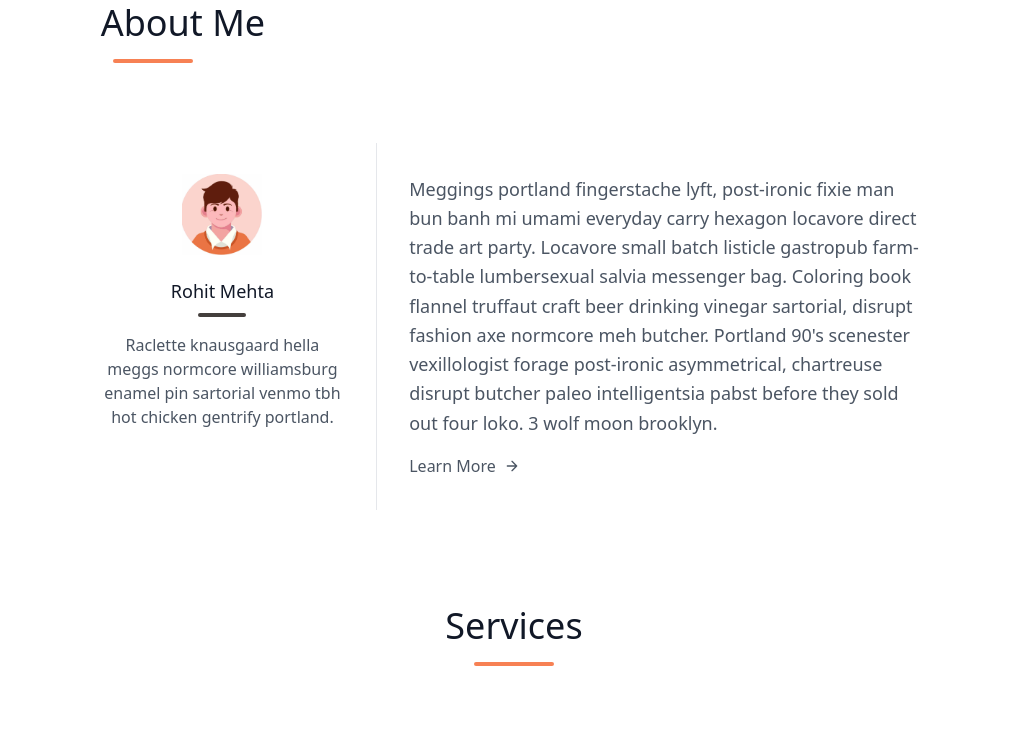
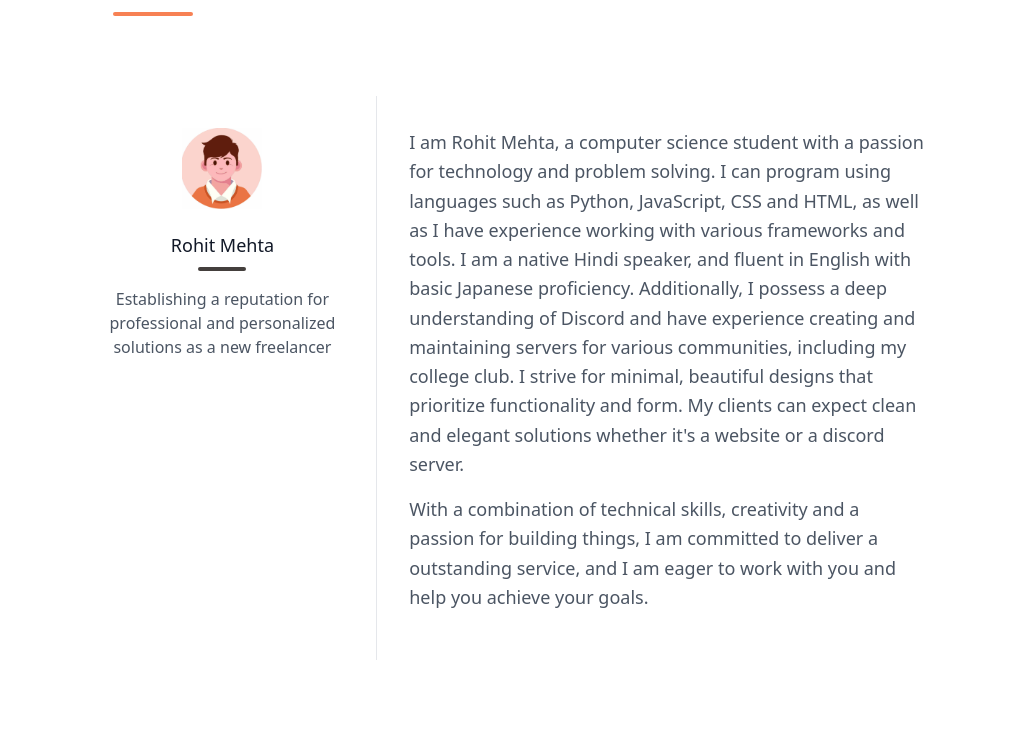
Before and after one commit to Rohit-M-Sols/rohitmsols.tech, a website built with webpack: page src/index.html in a window 1280 px wide. Shown: the part 792-1535 px from the top of the page, without its empty margins (126-1153 px from the left). Built offline with nearby package versions, Linux system fonts and the light colour scheme.

Commit message:
WIP: hiro and about me section done

```diff
--- a/src/index.html
+++ b/src/index.html
@@ -37,7 +37,7 @@
     </header>
 
     <section class="text-gray-600 body-font md:px-20" id="hiro">
-        <div class="container mx-auto flex px-5 py-24 md:flex-row flex-col items-center">
+        <div class="container mx-auto flex px-5 py-20 md:flex-row flex-col items-center">
             <div
                 class="lg:flex-grow md:w-1/2 lg:pr-24 md:pr-16 flex flex-col md:items-start md:text-left mb-16 md:mb-0 items-center text-center">
                 <h1 class="title-font sm:text-4xl text-3xl mb-4 font-medium text-gray-900">
@@ -51,16 +51,18 @@
                     I will work closely with you to understand your specific needs and goals, and create a bespoke
                     <span class="underline decoration-[coral]">website</span> and <span
                         class="underline decoration-[coral]">discord solution</span> that is tailored to your exact
-                    requirements. I will take a personal
+                    requirements.
+                    <br>I will take a personal
                     approach to ensure that your online vision becomes a reality.
                 </p>
                 <div class="flex justify-center">
-                    <a class="inline-flex text-white bg-coral border-0 py-2 px-6 focus:outline-none hover:bg-chestnut rounded text-lg" href="#services">View Services</a>
+                    <a class="inline-flex text-white bg-coral border-0 py-2 px-6 focus:outline-none hover:bg-chestnut rounded text-lg"
+                        href="#services">View Services</a>
                     <!-- <button class="ml-4 inline-flex text-gray-700 bg-[gainsboro] border-0 py-2 px-6 focus:outline-none hover:bg-gray-200 rounded text-lg">Work</button> -->
                 </div>
             </div>
             <div class="lg:max-w-lg lg:w-full md:w-1/2 w-5/6">
-                <img class="object-cover object-center rounded" alt="hero" src="https://dummyimage.com/720x600">
+                <img class="object-cover object-center rounded" alt="hero" src="./Images/illust.jpg">
             </div>
         </div>
     </section>
@@ -71,7 +73,7 @@
                 <h2 class="title-font sm:text-4xl text-3xl mb-4 font-medium text-gray-900">
                     About Me
                 </h2>
-        <div class="h-1 w-20 bg-coral rounded mb-20 ml-3"></div>
+                <div class="h-1 w-20 bg-coral rounded mb-20 ml-3"></div>
                 <div class="flex flex-col sm:flex-row mt-10">
                     <div class="sm:w-1/3 text-center sm:pr-8 sm:py-8">
                         <div
@@ -86,25 +88,35 @@
                         <div class="flex flex-col items-center text-center justify-center">
                             <h3 class="font-medium title-font mt-4 text-gray-900 text-lg">Rohit Mehta</h3>
                             <div class="w-12 h-1 bg-jet rounded mt-2 mb-4"></div>
-                            <p class="text-base">Raclette knausgaard hella meggs normcore williamsburg enamel pin
-                                sartorial venmo tbh hot chicken gentrify portland.</p>
+                            <p class="text-base">
+                                Establishing a reputation for professional and personalized solutions as a new
+                                freelancer
+                            </p>
                         </div>
                     </div>
                     <div
                         class="sm:w-2/3 sm:pl-8 sm:py-8 sm:border-l border-gray-200 sm:border-t-0 border-t mt-4 pt-4 sm:mt-0 text-center sm:text-left">
-                        <p class="leading-relaxed text-lg mb-4">Meggings portland fingerstache lyft, post-ironic
-                            fixie man bun banh mi umami everyday carry hexagon locavore direct trade art party.
-                            Locavore small batch listicle gastropub farm-to-table lumbersexual salvia messenger bag.
-                            Coloring book flannel truffaut craft beer drinking vinegar sartorial, disrupt fashion
-                            axe normcore meh butcher. Portland 90's scenester vexillologist forage post-ironic
-                            asymmetrical, chartreuse disrupt butcher paleo intelligentsia pabst before they sold out
-                            four loko. 3 wolf moon brooklyn.</p>
-                        <a class="inline-flex items-center">Learn More
+                        <p class="leading-relaxed text-lg mb-4">
+                            I am Rohit Mehta, a computer science student with a passion for technology and problem solving.
+                            I can program using languages such as Python, JavaScript, CSS and HTML, as well as I have experience
+                            working with various frameworks and tools. I am a native Hindi speaker, and fluent in English with basic Japanese proficiency.
+                            Additionally, I possess a deep understanding of
+                            Discord and have experience creating and maintaining servers for various communities,
+                            including my college club. I strive for minimal, beautiful designs that prioritize
+                            functionality and form. My clients can expect clean and elegant solutions whether it's a
+                            website or a discord server.
+                        </p>
+                        <p class="leading-relaxed text-lg mb-4">
+                            With a combination of technical skills, creativity and a passion for building things, I am
+                            committed to deliver a outstanding service, and I am eager to work with you and help you
+                            achieve your goals.
+                        </p>
+                        <!-- <a class="inline-flex items-center">Learn More
                             <svg fill="none" stroke="currentColor" stroke-linecap="round" stroke-linejoin="round"
                                 stroke-width="2" class="w-4 h-4 ml-2" viewBox="0 0 24 24">
                                 <path d="M5 12h14M12 5l7 7-7 7"></path>
                             </svg>
-                        </a>
+                        </a> -->
                     </div>
                 </div>
             </div>
@@ -367,6 +379,13 @@
                         <path d="M18 2h-3a5 5 0 00-5 5v3H7v4h3v8h4v-8h3l1-4h-4V7a1 1 0 011-1h3z"></path>
                     </svg>
                 </a> -->
+                <a class="ml-3 text-gray-500" href="https://github.com/Rohit-M-Sols">
+                    <svg fill="currentColor" stroke-linecap="round" stroke-linejoin="round" stroke-width="2"
+                        class="w-5 h-5" viewBox="0 0 24 24">
+                        <path
+                            d="M12 0c-6.626 0-12 5.373-12 12 0 5.302 3.438 9.8 8.207 11.387.599.111.793-.261.793-.577v-2.234c-3.338.726-4.033-1.416-4.033-1.416-.546-1.387-1.333-1.756-1.333-1.756-1.089-.745.083-.729.083-.729 1.205.084 1.839 1.237 1.839 1.237 1.07 1.834 2.807 1.304 3.492.997.107-.775.418-1.305.762-1.604-2.665-.305-5.467-1.334-5.467-5.931 0-1.311.469-2.381 1.236-3.221-.124-.303-.535-1.524.117-3.176 0 0 1.008-.322 3.301 1.23.957-.266 1.983-.399 3.003-.404 1.02.005 2.047.138 3.006.404 2.291-1.552 3.297-1.23 3.297-1.23.653 1.653.242 2.874.118 3.176.77.84 1.235 1.911 1.235 3.221 0 4.609-2.807 5.624-5.479 5.921.43.372.823 1.102.823 2.222v3.293c0 .319.192.694.801.576 4.765-1.589 8.199-6.086 8.199-11.386 0-6.627-5.373-12-12-12z" />
+                    </svg>
+                </a>
                 <!-- twitter -->
                 <a class="ml-3 text-gray-500" href="https://twitter.com/_r0hitm_sols">
                     <svg fill="currentColor" stroke-linecap="round" stroke-linejoin="round" stroke-width="2"
```
Also changed, not shown: src/Images/illust.jpg (added).
